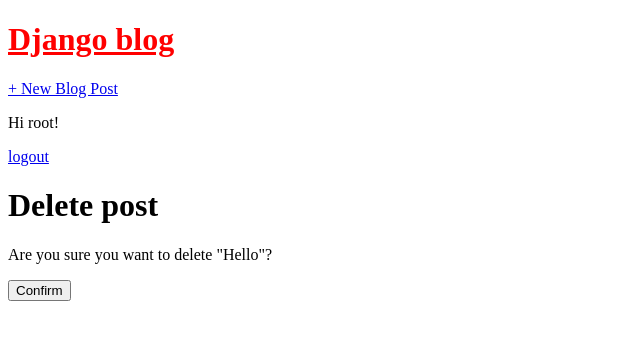
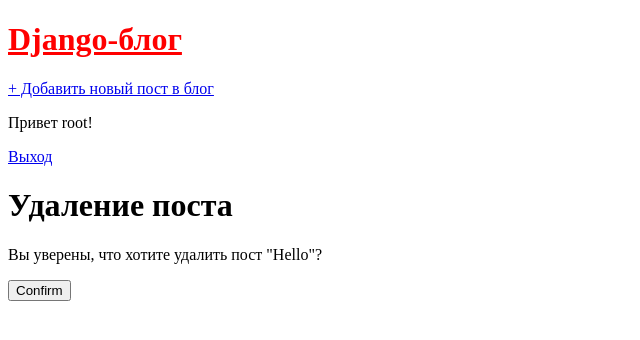
Before and after one commit to RaidenDimoH/Sinelnikov4, a Django app: template SinelnikovProject/blog/templates/post_delete.html in a window 1280 px wide. Shown: the top 340 px of the page, without its empty margins (0-640 px from the left). Run offline with Django 4.2, Linux system fonts and the light colour scheme; the template is opened without the code that fills it: values that come from a table or form of the project are taken from there, others are empty; a user stored in the database is signed in; data comes from the database, SQL or seed files in the repository; parts of the project's set-up code (start-up, migrations or seed data) failed here and were passed over.

Commit message:
Initial commit

```diff
--- a/SinelnikovProject/blog/templates/base.html
+++ b/SinelnikovProject/blog/templates/base.html
@@ -1,25 +1,25 @@
 <!DOCTYPE html>
 {% load static %}
-<html lang="en">
+<html lang="ru">
 <head>
     <meta charset="UTF-8">
     <link rel="stylesheet" href="{% static 'css/base.css' %}" />
-    <title>Title</title>
+    <title>Заголовок</title>
 </head>
 <body>
     <header>
             <h1>
-                    <a href="/">Django blog</a>
+                    <a href="/">Django-блог</a>
             </h1>
-            <a href="{% url 'post_new' %}">+ New Blog Post</a>
+            <a href="{% url 'post_new' %}">+ Добавить новый пост в блог</a>
     </header>
 
     {% if user.is_authenticated %}
-        <p>Hi {{user.username }}!</p>
-        <p><a href="{% url 'logout' %}">logout</a></p>
+        <p>Привет {{user.username }}!</p>
+        <p><a href="{% url 'logout' %}">Выход</a></p>
     {% else %}
-        <p>You are not logged in.</p>
-        <a href="{% url 'login' %}">login</a>
+        <p>Вы не вошли в аккаунт.</p>
+        <a href="{% url 'login' %}">Войти</a>
     {% endif %}
 
     <div class="container">
--- a/SinelnikovProject/blog/templates/post_delete.html
+++ b/SinelnikovProject/blog/templates/post_delete.html
@@ -1,9 +1,9 @@
 {% extends 'base.html' %}
 {% block content %}
-  <h1>Delete post</h1>
+  <h1>Удаление поста</h1>
   <form action="" method="post">
     {% csrf_token %}
-    <p>Are you sure you want to delete "{{ post.title }}"?</p>
+    <p>Вы уверены, что хотите удалить пост "{{ post.title }}"?</p>
     <input type="submit" value="Confirm" />
   </form>
 {% endblock content %}
--- a/SinelnikovProject/blog/templates/post_detail.html
+++ b/SinelnikovProject/blog/templates/post_detail.html
@@ -3,7 +3,7 @@
     <div class="post-entry">
         <h2>{{ post.title }}</h2>
       <p>{{ post.body }}</p>
-      <a href="{% url 'post_edit' post.pk %}">+ Edit Blog Post</a>
-      <a href="{% url 'post_delete' post.pk %}">+ Delete Blog Post</a>
+      <a href="{% url 'post_edit' post.pk %}">+ Редактировать пост блогга</a>
+      <a href="{% url 'post_delete' post.pk %}">+ Удалить пост блога</a>
     </div>
   {% endblock content %}
--- a/SinelnikovProject/blog/templates/post_edit.html
+++ b/SinelnikovProject/blog/templates/post_edit.html
@@ -1,6 +1,6 @@
 {% extends 'base.html' %}
 {% block content %}
-  <h1>Edit post</h1>
+  <h1>Редактирование поста</h1>
   <form action="" method="post">
     {% csrf_token %}
     {{ form.as_p }}
--- a/SinelnikovProject/blog/templates/post_new.html
+++ b/SinelnikovProject/blog/templates/post_new.html
@@ -1,6 +1,6 @@
 {% extends 'base.html' %}
 {% block content %}
-  <h1>New post</h1>
+  <h1>Новый пост</h1>
   <form action="" method="post">
       {% csrf_token %}
       {{ form.as_p }}
--- a/SinelnikovProject/blog/templates/registration/login.html
+++ b/SinelnikovProject/blog/templates/registration/login.html
@@ -1,9 +1,9 @@
 {% extends 'base.html' %}
 {% block content %}
-    <h2>Login</h2>
+    <h2>Вход</h2>
     <form method="post">
         {% csrf_token %}
         {{ form.as_p }}
-        <button type="submit">Login</button>
+        <button type="submit">Войти</button>
     </form>
 {% endblock content %}
--- a/SinelnikovProject/blog/templates/signup.html
+++ b/SinelnikovProject/blog/templates/registration/signup.html
@@ -1,9 +1,9 @@
 {% extends 'base.html' %}
 {% block content %}
-<h2>Sign up</h2>
+<h2>Регистрация</h2>
 <form method="post">
     {% csrf_token %}
     {{ form.as_p }}
-    <button type="submit">Sign up</button>
+    <button type="submit">Зарегистрироваться</button>
 </form>
 {% endblock content %}
```
